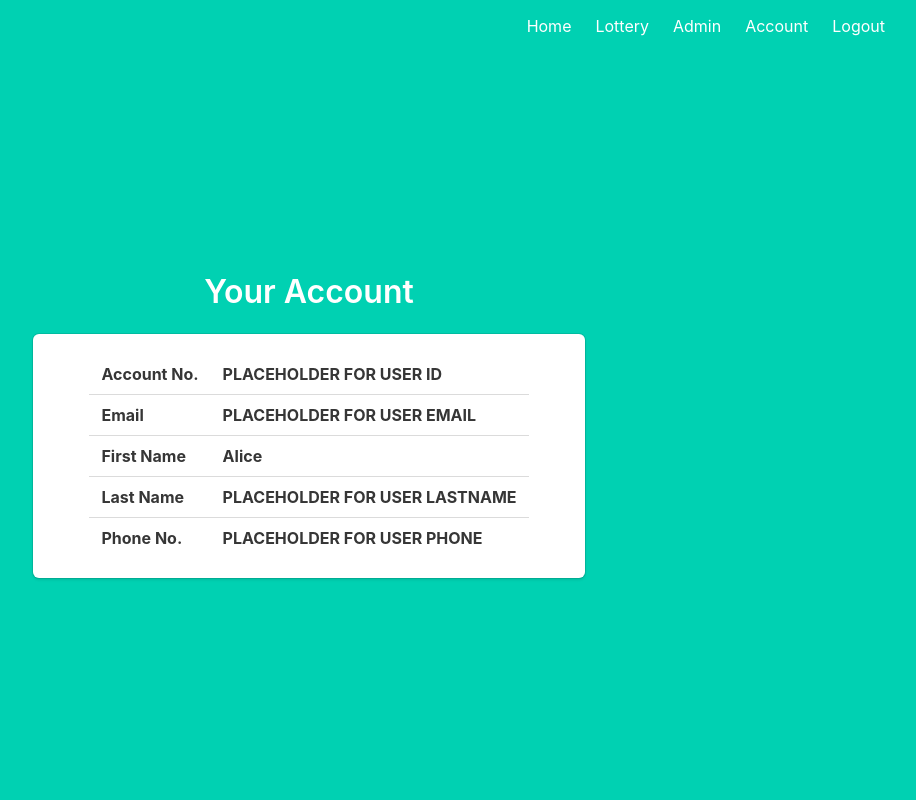
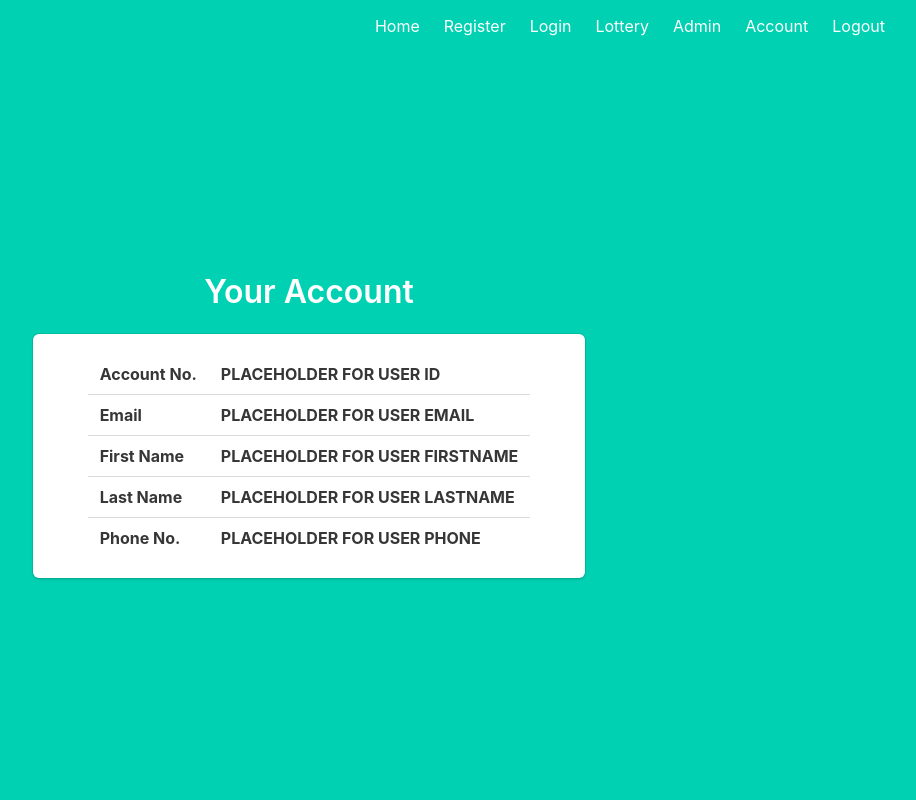
Before and after one commit to tdook/LotteryWebApp, a Flask app: page /account in a window 1280 px wide. Shown: the whole page, without its empty margins (331-1247 px from the left). Run offline with Flask 3, Linux system fonts and the light colour scheme; a user stored in the database is signed in; lists and menus that the app fills with data are empty; some libraries are stand-ins or nearby versions.

Commit message:
QR not working, user login works atm

```diff
--- a/lottery/views.py
+++ b/lottery/views.py
@@ -12,9 +12,9 @@ lottery_blueprint = Blueprint('lottery', __name__, template_folder='templates')
 # VIEWS
 # view lottery page
 @lottery_blueprint.route('/lottery')
-@login_required
+
 def lottery():
-    return render_template('lottery/lottery.html', name=current_user.firstname)
+    return render_template('lottery/lottery.html', name="PLACEHOLDER FOR FIRSTNAME")
 
 
 # view all draws that have not been played
--- a/templates/base.html
+++ b/templates/base.html
@@ -29,15 +29,15 @@
                             <a href="{{ url_for('index') }}" class="navbar-item">
                                Home
                             </a>
-                           {%  if not current_user.is_authenticated %}
+
                             <a href="{{ url_for('users.register') }}" class="navbar-item">
                                 Register
                             </a>
                             <a href="{{ url_for('users.login') }}" class="navbar-item">
                                 Login
                             </a>
-                            {% endif %}
-                           {% if current_user.is_authenticated %}
+
+
                             <a href="{{ url_for('lottery.lottery') }}" class="navbar-item">
                                 Lottery
                             </a>
@@ -52,7 +52,7 @@
                             <a href="" class="navbar-item">
                                 Logout
                             </a>
-                           {% endif %}
+
                        </div>
                     </div>
                 </div>
--- a/templates/users/login.html
+++ b/templates/users/login.html
@@ -17,8 +17,8 @@
     <div class="field">
         {{ form.csrf_token() }}
         <div class="control">
-            {{ form.username(class="input", placeholder="Username - Email") }}
-            {% for error in form.username.errors %}
+            {{ form.email(class="input", placeholder="Username - Email") }}
+            {% for error in form.email.errors %}
                 {{ error }}
             {% endfor %}
         </div>
@@ -35,7 +35,7 @@
         <div class="control">
             {{ form.pin(class="input", placeholder="PIN") }}
     </div>
-    </div
+    </div>
     <div>
         {{ form.recaptcha }}
     </div>
--- a/templates/users/twofa.html
+++ b/templates/users/twofa.html
@@ -2,7 +2,7 @@
 
 {% block content %}
 
-    "<div class="column is-5 is-offset-4">
+    <div class="column is-5 is-offset-4">
         <h3 class="title is-3">2 Factor Authentication Setup</h3>
         <div class="box">
 
@@ -12,7 +12,7 @@
             <p>Once set up, please go to the <a href="{{ url_for('users.login') }}"><u>Login</u></a> page</p>
 
         </div>
-"
+
     </div>
 
 {% endblock %}
--- a/users/forms.py
+++ b/users/forms.py
@@ -40,6 +40,6 @@ class RegisterForm(FlaskForm):
 class LoginForm(FlaskForm):
     recaptcha = RecaptchaField()
     pin = StringField(validators=[DataRequired()])
-    username = StringField(validators=[InputRequired(), Email()])
+    email = EmailField(validators=[InputRequired(), Email()])
     password = PasswordField(validators=[DataRequired()])
     submit = SubmitField()
--- a/users/views.py
+++ b/users/views.py
@@ -80,7 +80,7 @@ def login():
 
     form = LoginForm()
     if form.validate_on_submit():
-        user = User.query.filter_by(email=form.username.data).first()
+        user = User.query.filter_by(email=form.email.data).first()
         if not user or not user.verify_password(form.password.data):  # or not user.verify_pin(form.pin.data)
             #    session['authentication_attempts'] += 1
             #   print("attempted login"+ str(session['authentication_attempts']))
@@ -91,26 +91,28 @@ def login():
             flash('Unsuccessful login, please try again ')
             return render_template('users/login.html', form=form)
             # '{} login attempts remaining'.format(3-session.get('authentication_attempts')),'danger')
+        else:
+            return redirect(url_for('index'))
 
     #     return render_template('users/login.html', form=form)
     # else:
     #   flash('Login Successful' )
     #   return redirect(url_for('index'))
     # Passwords match, login
-    else:
-        return url_for('index')
+   # else:
+       # return redirect(url_for('index'))
 
     return render_template('users/login.html', form=form)
 
 
 # view user account
 @users_blueprint.route('/account')
-@login_required
+#@login_required
 def account():
     return render_template('users/account.html',
                            acc_no="PLACEHOLDER FOR USER ID",
                            email="PLACEHOLDER FOR USER EMAIL",
-                           firstname=current_user.firstname,
+                           firstname="PLACEHOLDER FOR USER FIRSTNAME",
                            lastname="PLACEHOLDER FOR USER LASTNAME",
                            phone="PLACEHOLDER FOR USER PHONE")
 
```
Also changed, not shown: instance/lottery.db.
